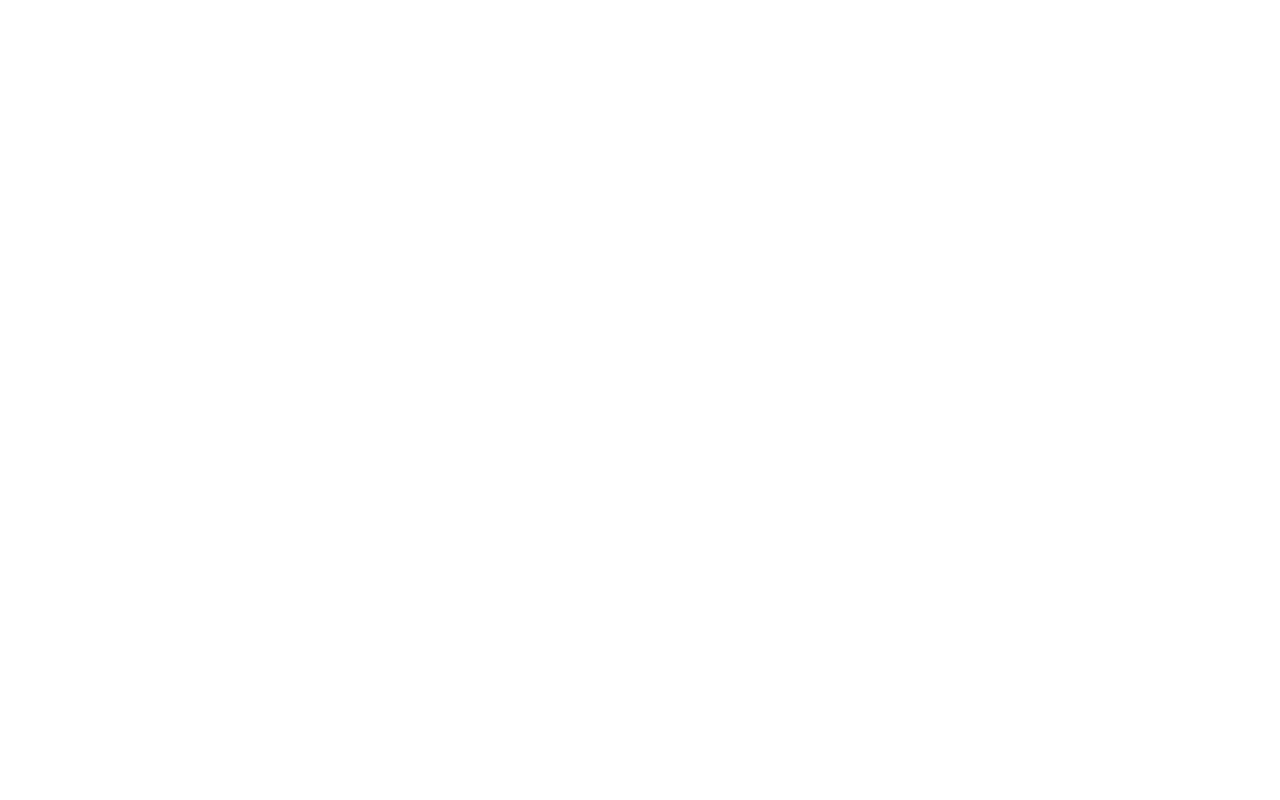
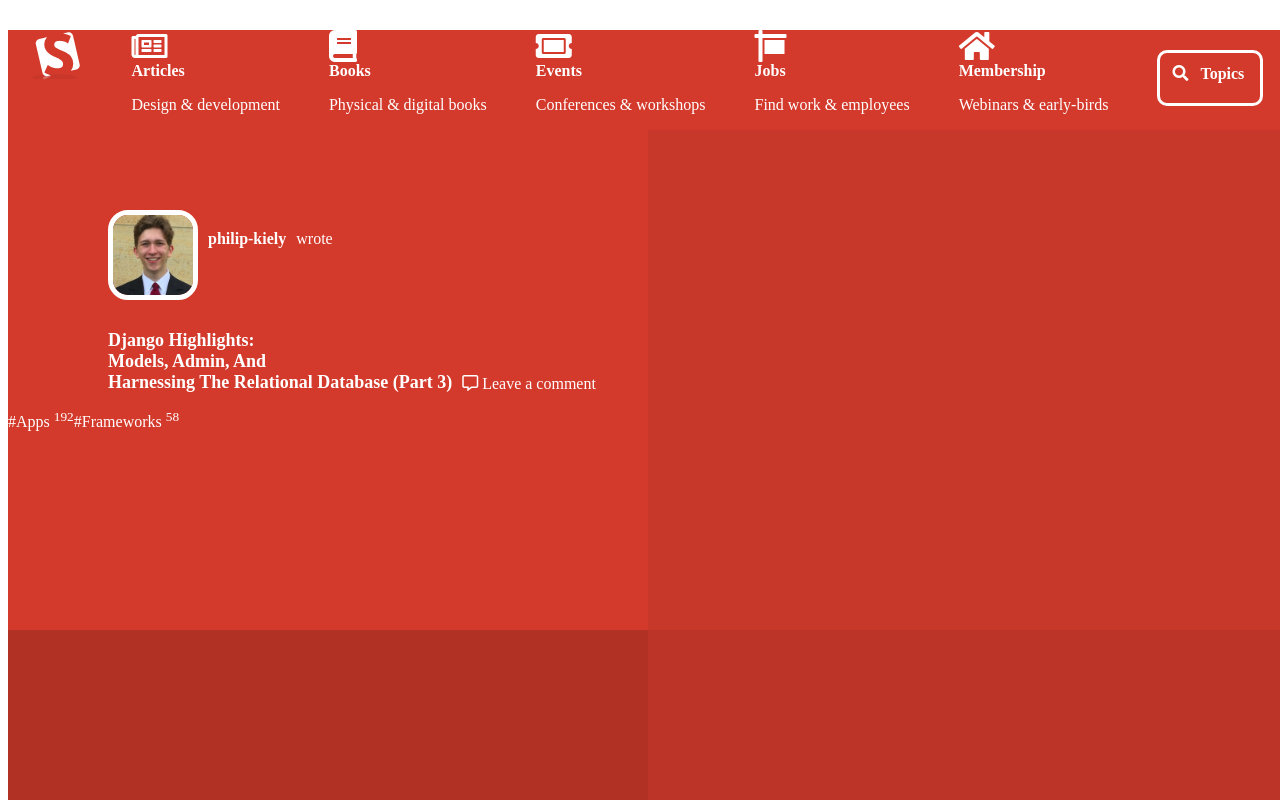
Before and after one commit to tGodson/Smah-Magazine-Heat-Map, a plain HTML site: page index.html in a window 1280 px wide. Shown: the top 800 px of the page. Drawn offline with Linux system fonts and the light colour scheme.

Commit message:
worked on the nav bar

```diff
--- a/index.html
+++ b/index.html
@@ -1,16 +1,81 @@
 <!DOCTYPE html>
 <html lang="en" dir="ltr">
   <head>
-    <meta charset="utf-8">
+    <meta charset="utf-8" />
     <meta name="viewport" content="width=device-width, initial-scale=1.0" />
     <meta http-equiv="X-UA-Compatible" content="ie=edge" />
     <link rel="stylesheet" href="./style.css" type="text/css" />
-    <link rel="stylesheet" href="https://use.fontawesome.com/releases/v5.8.1/css/all.css" integrity="sha384-50oBUHEmvpQ+1lW4y57PTFmhCaXp0ML5d60M1M7uH2+nqUivzIebhndOJK28anvf" crossorigin="anonymous"/>
+    <link
+      rel="stylesheet"
+      href="https://use.fontawesome.com/releases/v5.8.1/css/all.css"
+      integrity="sha384-50oBUHEmvpQ+1lW4y57PTFmhCaXp0ML5d60M1M7uH2+nqUivzIebhndOJK28anvf"
+      crossorigin="anonymous"
+    />
     <!-- <link rel="shortcut icon" href="./img/logo.ico"/> -->
 
     <title>Smash Magazine Heat Map</title>
   </head>
   <body>
+    <div class="nav-bar">
+      <div class="logo">
+        <a href="#">
+          <img src="./images/smash-icon2.png" alt="smash-icon" />
+        </a>
+      </div>
 
+      <div class="articles">
+        <i class="far fa-newspaper fa-2x"></i>
+        Articles
+        <p>Design & development</p>
+      </div>
+      <div class="books">
+        <i class="fas fa-book fa-2x"></i>
+        Books
+        <p>Physical & digital books</p>
+      </div>
+      <div class="events">
+        <i class="fas fa-ticket-alt fa-2x"></i>
+        Events
+        <p>Conferences & workshops</p>
+      </div>
+      <div class="jobs">
+        <i class="fas fa-sign fa-2x"></i>
+        Jobs
+        <p>Find work & employees</p>
+      </div>
+      <div class="membership">
+        <i class="fas fa-home fa-2x"></i>
+        Membership
+        <p>Webinars & early-birds</p>
+      </div>
+      <div class="topics">
+        <a href="#"><i class="fas fa-search"></i>Topics</a>
+      </div>
+    </div>
+
+    <section>
+      <div class="section-1">
+        <div class="grid-1">
+          <div>
+            <img src="images/philip-kiely-200px.jpg" alt="image" />
+            <p class="grid_one_p">philip-kiely</p>
+            <p class="grid_one_p1">wrote</p>
+          </div>
+          <div>
+            <p class="grid_one_p2">
+              Django Highlights:<br />
+              Models, Admin, And <br />
+              Harnessing The Relational Database (Part 3)
+            </p>
+            <i class="far fa-comment-alt"> Leave a comment</i>
+
+          </div>
+          <div class="grid_one_p3"><p>#Apps <sup>192</sup></p>   <p>#Frameworks <sup>58</sup></p></div>
+        </div>
+        <div class="grid-2"></div>
+        <div class="grid-3"></div>
+        <div class="grid-4"></div>
+      </div>
+    </section>
   </body>
 </html>
--- a/style.css
+++ b/style.css
@@ -0,0 +1,131 @@
+body {
+  width: 100%;
+  height: 100%;
+  color: white;
+}
+
+.nav-bar {
+  margin-top: 30px;
+  background: #d33a2c;
+  display: flex;
+  justify-content: space-around;
+  align-content: center;
+  color: white;
+  font-weight: bold;
+}
+
+.articles {
+  display: flex;
+  flex-direction: column;
+  cursor: pointer;
+}
+
+.books {
+  display: flex;
+  flex-direction: column;
+  cursor: pointer;
+}
+
+.events {
+  display: flex;
+  flex-direction: column;
+  cursor: pointer;
+}
+
+.jobs {
+  display: flex;
+  flex-direction: column;
+  cursor: pointer;
+}
+
+.membership {
+  display: flex;
+  flex-direction: column;
+  cursor: pointer;
+  cursor: pointer;
+}
+
+.topics {
+  display: flex;
+  border: 3px solid white;
+  width: 100px;
+  height: 50px;
+  border-radius: 10px;
+  position: relative;
+  top: 20px;
+  cursor: pointer;
+}
+
+
+.nav-bar p {
+  font-weight: normal;
+}
+
+.topics a{
+text-decoration: none;
+color: white;
+}
+.fa-search {
+    padding: 12px;
+}
+
+
+
+.section-1 {
+  display: grid;
+  grid-template-columns: 50% 50%;
+  grid-template-rows: 500px 500px;
+}
+
+.grid-1 {
+  background-color: #d33a2c;
+
+}
+
+.grid-2 {
+  background-color: #c7372a;
+}
+
+.grid-3 {
+  background-color: #b13125;
+}
+
+.grid-4 {
+  background-color: #bc3428;
+}
+
+.grid-1 div{
+    display: flex;
+
+}
+
+.grid-1 img{
+    width: 80px;
+    border-radius: 20px;
+    border: 5px solid white;
+    margin: 80px 0 0 100px;
+}
+
+.grid_one_p{
+    margin: 100px 0 0 10px;
+    font-weight: bold;
+}
+
+.grid_one_p1{
+    margin: 100px 0 0 10px;
+}
+
+.grid_one_p2{
+    margin: 30px 0 0 100px;
+    font-size: large;
+    font-weight: bold;
+}
+
+.fa-comment-alt{
+margin-top: 75px;
+margin-left: 10px;
+}
+
+.grid_one_p3{
+
+}
```
Also changed, not shown: images/articles.svg (added), images/books.svg (added), images/cat-the-cook-presenting-dish.svg (added), images/events.svg (added), images/jobs.svg (added), images/logo.svg (added), images/membership.svg (added), images/philip-kiely-200px.jpg (added), images/smash-icon2.png (added), 1 other file.
